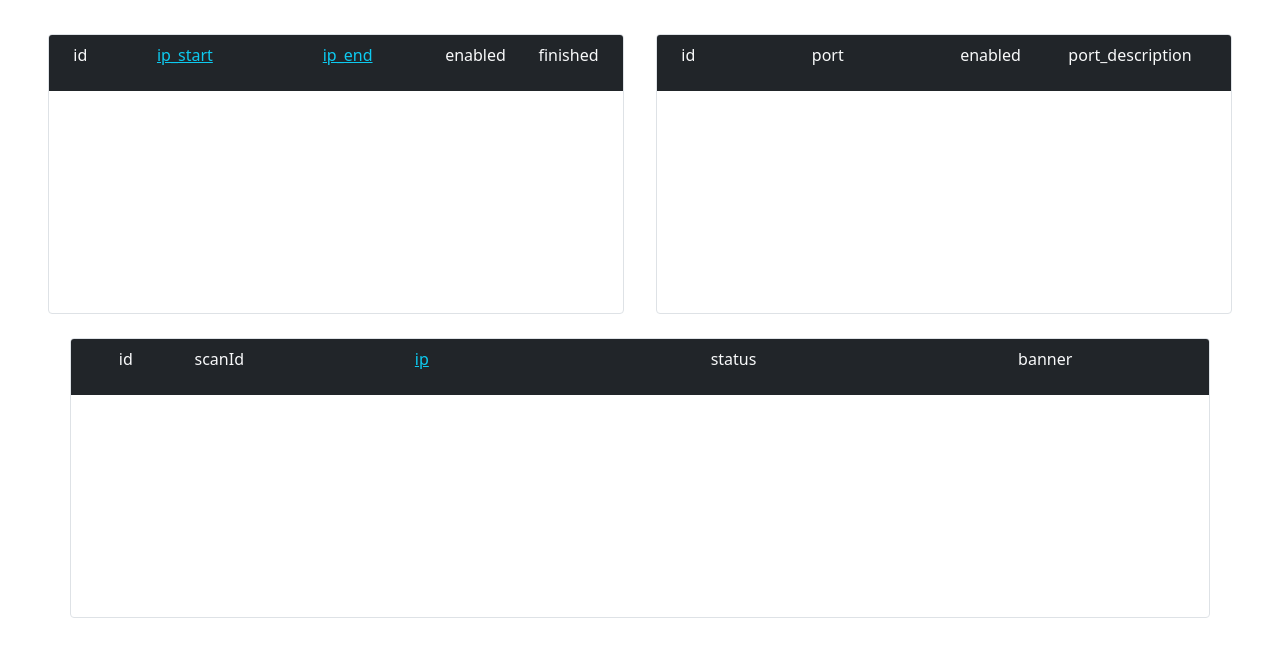
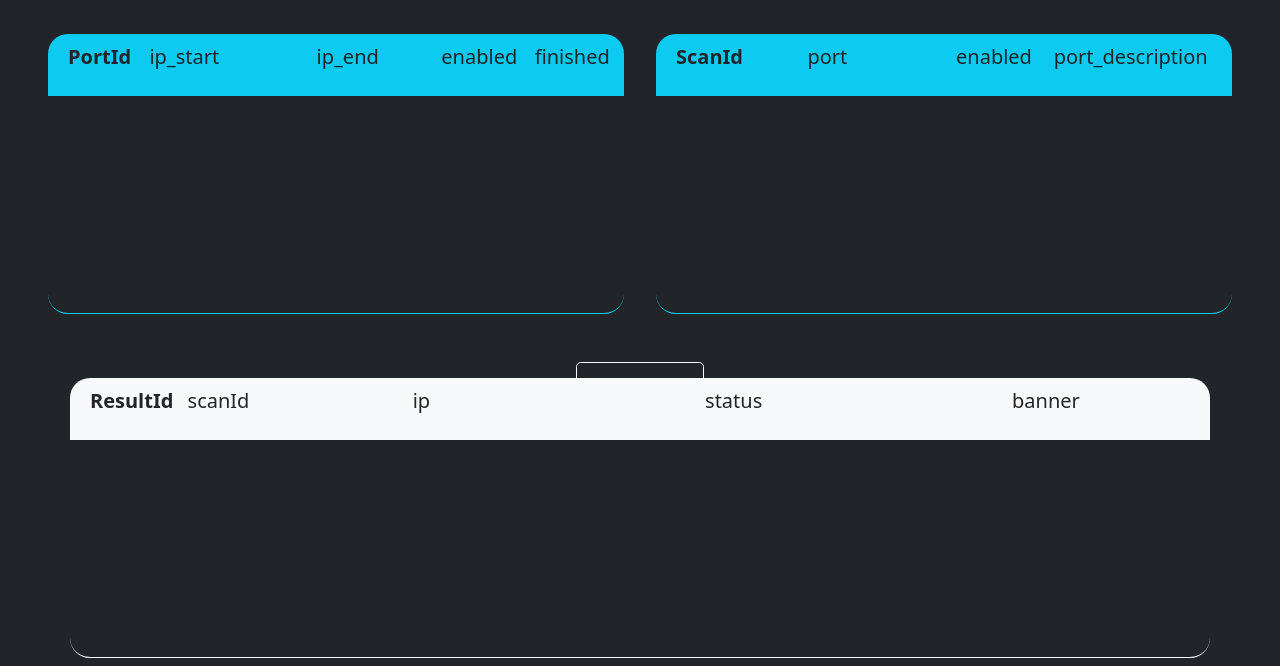
Before and after one commit to norkator/network-scanner, a website: page ui/index.html in a window 1280 px wide. Shown: the part 134-800 px from the top of the page. Drawn offline with nearby package versions, Linux system fonts and the light colour scheme; no server answers.

Commit message:
first look of UI #3

```diff
--- a/network-scanner.js
+++ b/network-scanner.js
@@ -29,9 +29,8 @@ const swaggerOptions = {
 	apis: ['./module/api.js'],
 };
 
-
 app.get('/index', (req, res) => {
-	res.sendFile('index.html', {
+	res.sendFile('ui/index.html', {
 		root: path.join(__dirname, './')
 	});
 });
--- a/index.html
+++ b/ui/index.html
@@ -6,33 +6,37 @@
     <meta name='viewport' content='width=device-width, initial-scale=1'>
     <link href="https://cdn.jsdelivr.net/npm/bootstrap@5.1.3/dist/css/bootstrap.min.css" rel="stylesheet" integrity="sha384-1BmE4kWBq78iYhFldvKuhfTAU6auU8tT94WrHftjDbrCEXSU1oBoqyl2QvZ6jIW3" crossorigin="anonymous">
 </head>
-<body>
-    <h1 class="text-center display-1 mt-3">NETWORK<button class="btn btn-lg btn-success mx-3">Scan Now</button>SCANNER</h1>
+<body class="bg-dark">
+    <h1 class="text-center text-light mt-3 display-1">NETWORK SCANNER</h1>
 
-    <div id="scanTable" class="container mt-5 ms-5 float-start border rounded" style="width: 45%; height: 35%; overflow-y: scroll;">
-        <div class="row bg-dark text-light p-2 text-center">
-            <p class="col-1">id</p>
-            <a href="#" class="col text-info">ip_start</a>
-            <a href="#" class="col text-info">ip_end</a>
+    <div id="scanTable" class="container mt-5 ms-5 float-start text-warning border-info border-bottom" style="width: 45%; height: 35%; overflow-y: scroll; border-radius: 20px;">
+        <div class="row text-dark p-2 text-center bg-info" style="font-size: 20px;">
+            <p class="col-1"><b>PortId</b></p>
+            <p class="col">ip_start</p>
+            <p class="col">ip_end</p>
             <p class="col-2">enabled</p>
             <p class="col-2">finished</p>
         </div>
     </div>
 
-    <div id="portTable" class="container mt-5 me-5 float-end border rounded" style="width: 45%; height: 35%; overflow-y: scroll;">
-        <div class="row bg-dark text-light p-2 text-center">
-            <p class="col-1">id</p>
+    <div id="portTable" class="container mt-5 me-5 float-end text-warning border-info border-bottom" style="width: 45%; height: 35%; overflow-y: scroll; border-radius: 20px;">
+        <div class="row text-dark p-2 text-center bg-info" style="font-size: 20px;">
+            <p class="col-1"><b>ScanId</b></p>
             <p class="col">port</p>
             <p class="col-2">enabled</p>
             <p class="col-4">port_description</p>
         </div>
     </div>
 
-    <div id="resultTable" class="container mb-5 fixed-bottom border rounded" style="height: 35%; overflow-y: scroll;">
-        <div class="row bg-dark text-light p-2 text-center">
-            <p class="col-1">id</p>
+    <center>
+        <button class="btn btn-lg btn-outline-light mx-auto mt-5">Start Scan</button>
+    </center>
+
+    <div id="resultTable" class="container mb-2 fixed-bottom text-info border-light border-bottom" style="height: 35%; overflow-y: scroll; border-radius: 20px;">
+        <div class="row text-dark p-2 text-center bg-light" style="font-size: 20px;">
+            <p class="col-1"><b>ResultId</b></p>
             <p class="col-1">scanId</p>
-            <a href="#" class="col text-info">ip</a>
+            <p class="col">ip</p>
             <p class="col">status</p>
             <p class="col">banner</p>
         </div>
@@ -170,7 +174,6 @@ var getScans = function(){
     });
 }
 
-
 $(document).ready(function(){
     getPorts();
     getResults();
```
